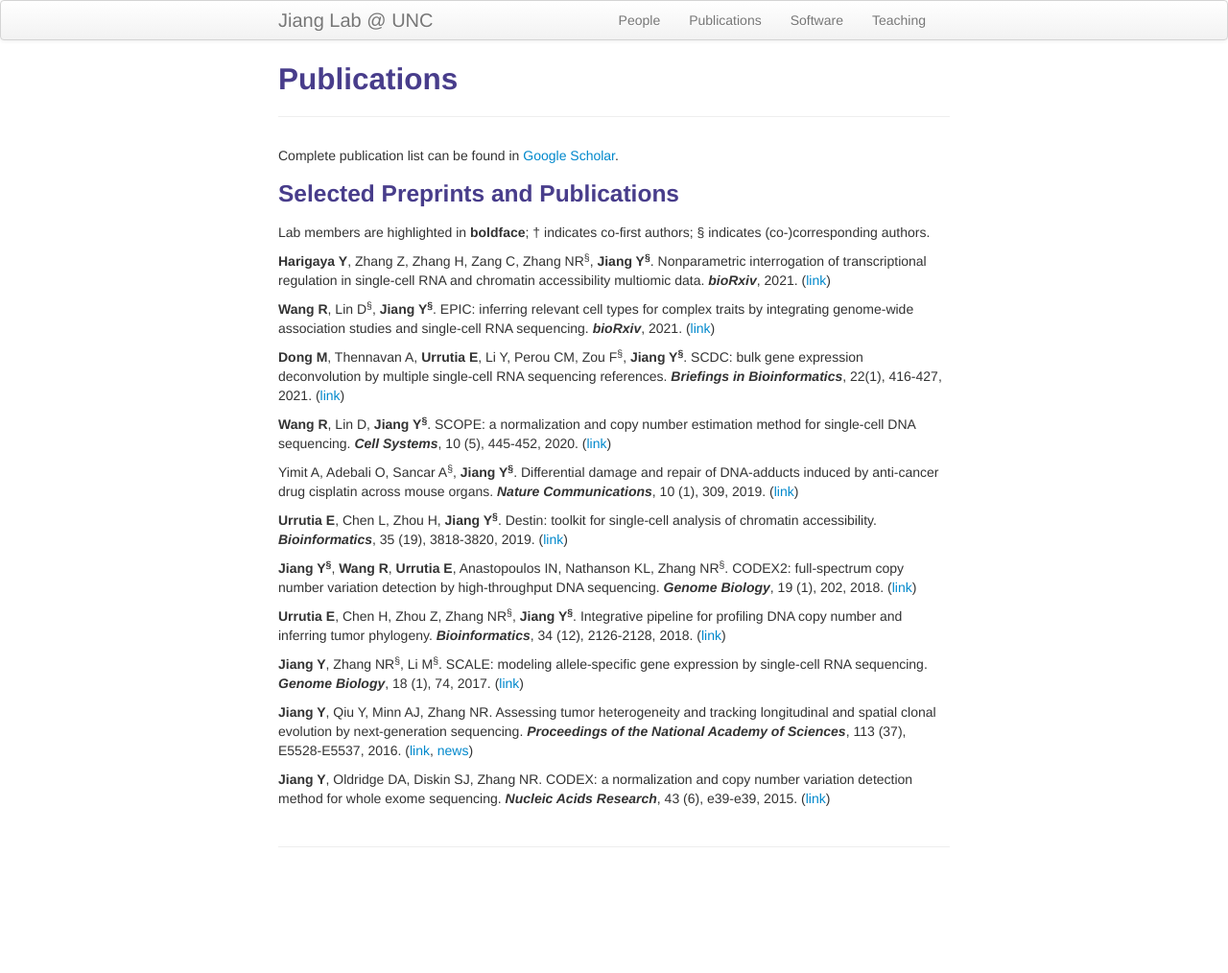
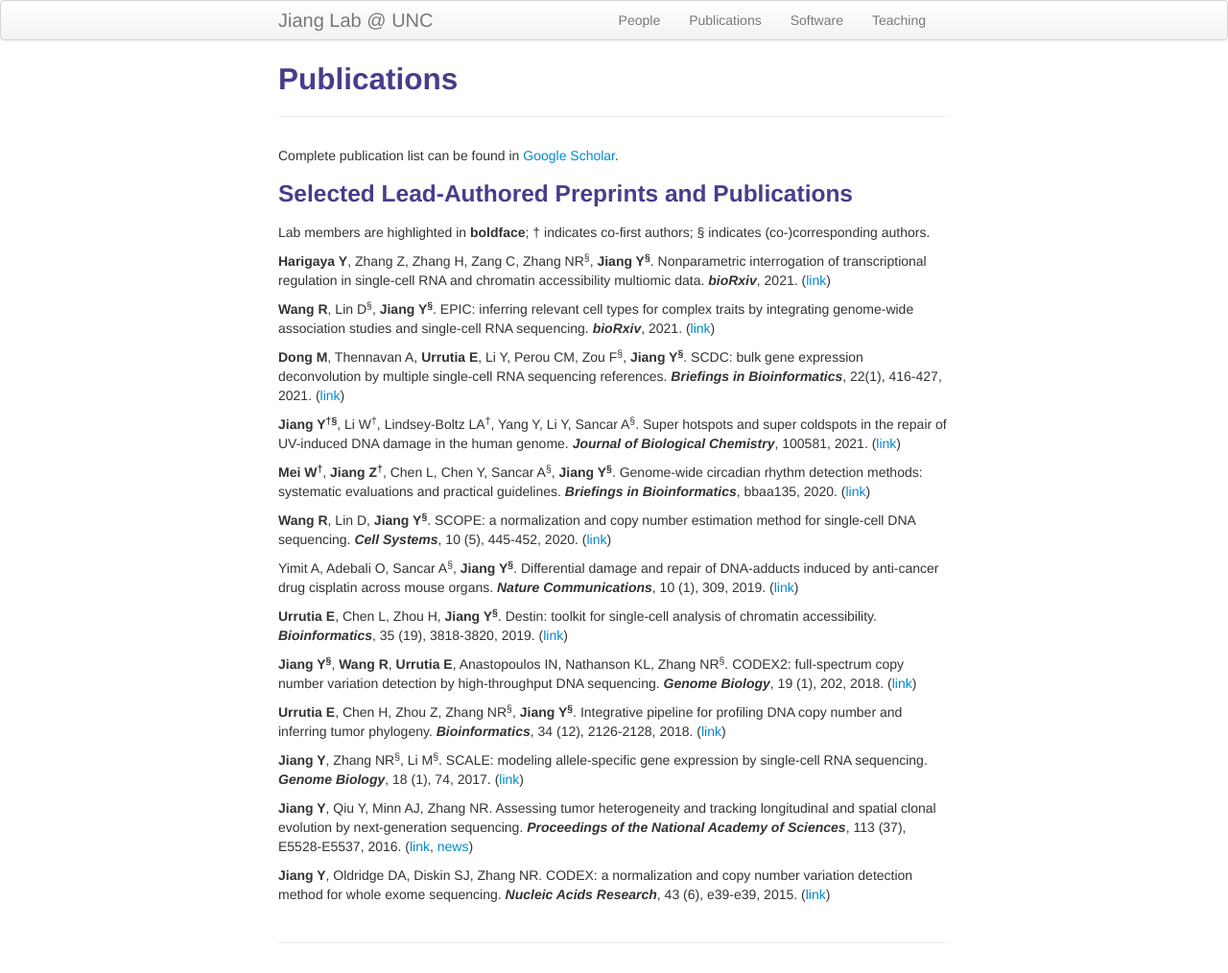
Before and after one commit to yuchaojiang/yuchaojiang.github.io, a Jekyll site: the page built from pages/pubs.md, in a window 1280 px wide. Shown: the whole page at 96% size. Built offline with Jekyll 4.4.1, drawn with Linux system fonts in a browser that asks for light colours; before the commit the page ends 914 px from its top, so only the background shows below that.

Commit message:
Update pubs.md

```diff
--- a/pages/pubs.md
+++ b/pages/pubs.md
@@ -6,7 +6,7 @@ description: Yuchao Jiang's publications
 
 Complete publication list can be found in [Google Scholar](https://scholar.google.com/citations?user=YA9f7QUAAAAJ&hl=en).
 
-### Selected Preprints and Publications
+### Selected Lead-Authored Preprints and Publications
 
 Lab members are highlighted in **boldface**; &dagger; indicates co-first authors; &sect; indicates (co-)corresponding authors.
 
@@ -15,6 +15,10 @@ Lab members are highlighted in **boldface**; &dagger; indicates co-first authors
 **Wang R**, Lin D<sup>&sect;</sup>, **Jiang Y<sup>&sect;</sup>**. EPIC: inferring relevant cell types for complex traits by integrating genome-wide association studies and single-cell RNA sequencing. ***bioRxiv***, 2021. ([link](https://www.biorxiv.org/content/10.1101/2021.06.09.447805v2))
 
 **Dong M**, Thennavan A, **Urrutia E**, Li Y, Perou CM, Zou F<sup>&sect;</sup>, **Jiang Y<sup>&sect;</sup>**. SCDC: bulk gene expression deconvolution by multiple single-cell RNA sequencing references. ***Briefings in Bioinformatics***, 22(1), 416-427, 2021. ([link](https://academic.oup.com/bib/advance-article/doi/10.1093/bib/bbz166/5699815))
+
+**Jiang Y<sup>&dagger;</sup><sup>&sect;</sup>**, Li W<sup>&dagger;</sup>, Lindsey-Boltz LA<sup>&dagger;</sup>, Yang Y, Li Y, Sancar A<sup>&sect;</sup>. Super hotspots and super coldspots in the repair of UV-induced DNA damage in the human genome. ***Journal of Biological Chemistry***, 100581, 2021. ([link](https://www.sciencedirect.com/science/article/pii/S0021925821003616?via%3Dihub))
+
+**Mei W<sup>&dagger;</sup>**, **Jiang Z<sup>&dagger;</sup>**, Chen L, Chen Y, Sancar A<sup>&sect;</sup>, **Jiang Y<sup>&sect;</sup>**. Genome-wide circadian rhythm detection methods: systematic evaluations and practical guidelines. ***Briefings in Bioinformatics***, bbaa135, 2020. ([link](https://academic.oup.com/bib/article/doi/10.1093/bib/bbaa135/5872170))
 
 **Wang R**, Lin D, **Jiang Y<sup>&sect;</sup>**. SCOPE: a normalization and copy number estimation method for single-cell DNA sequencing. ***Cell Systems***, 10 (5), 445-452, 2020. ([link](https://doi.org/10.1016/j.cels.2020.03.005))
 
```
